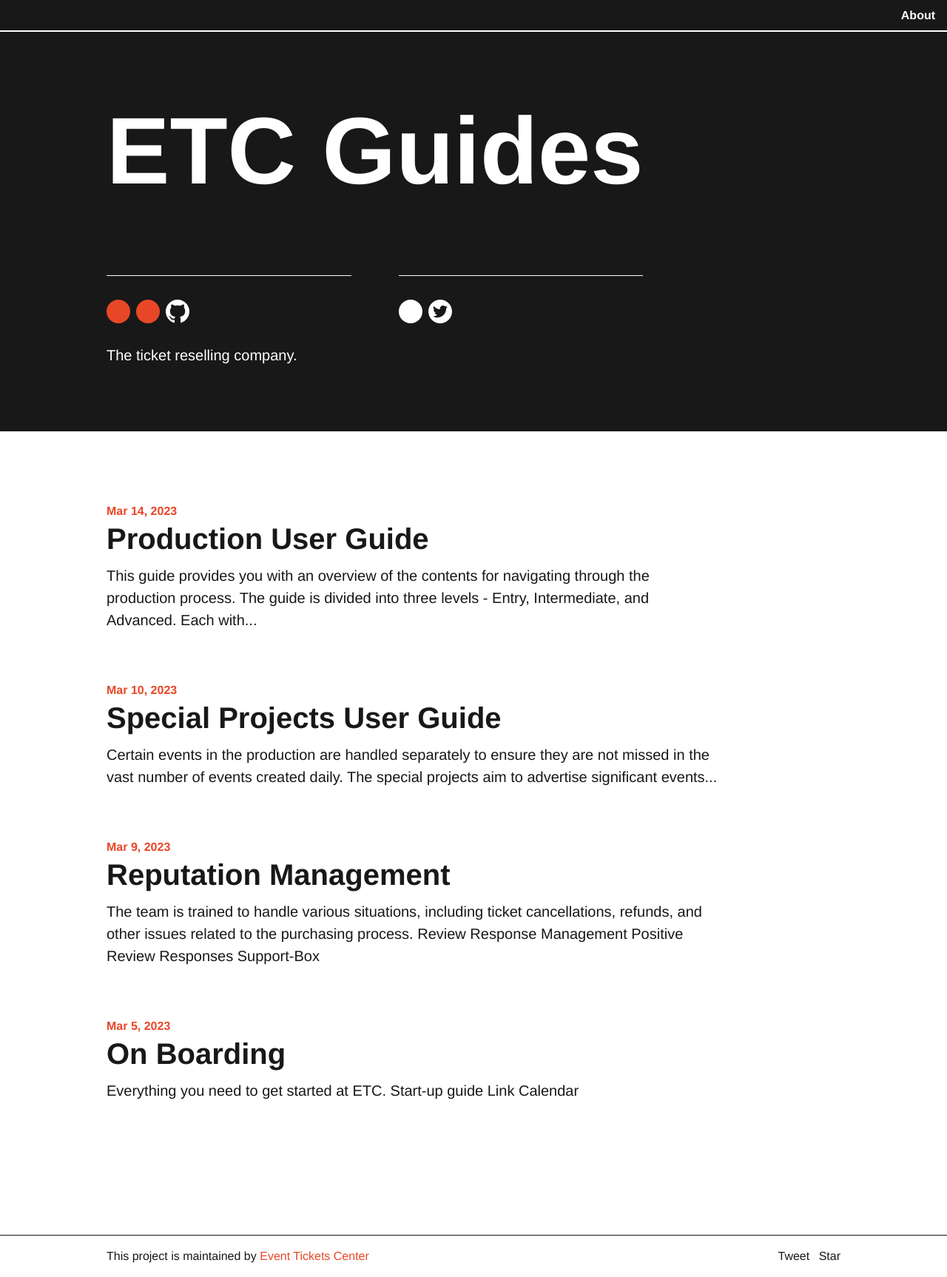
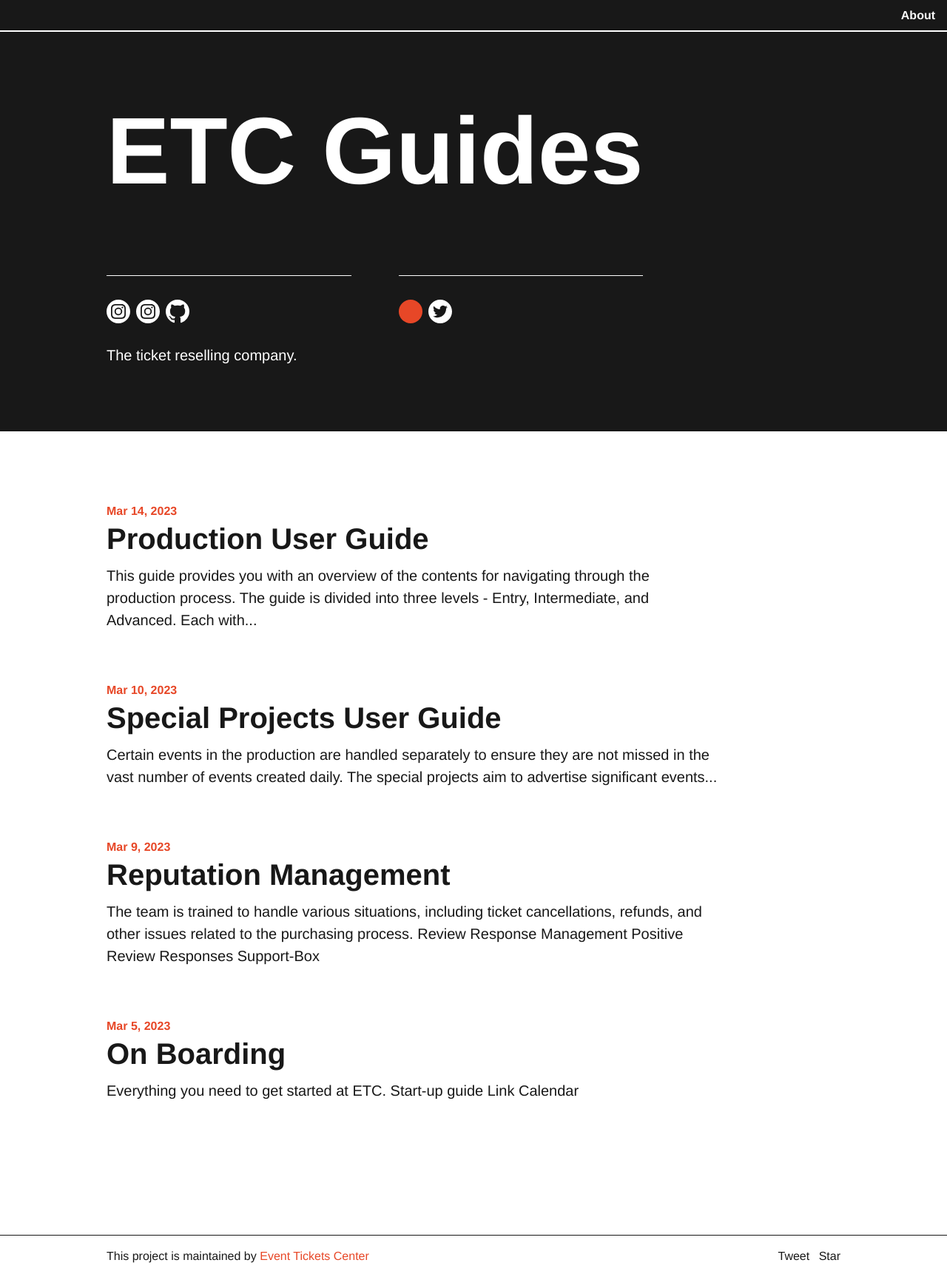
Before and after one commit to ETC-Docs/ETC-Docs, a Jekyll site: the page built from index.markdown, in a window 1280 px wide. Shown: the whole page at 74% size. Built offline with Jekyll 4.4.1, drawn with Linux system fonts in a browser that asks for light colours; comment, search, counter and statistics services are not loaded.

Commit message:
Updated Theme

```diff
--- a/_config.yml
+++ b/_config.yml
@@ -26,7 +26,7 @@ domain: etc-docs.github.io
 baseurl: /ETC-Docs # the subpath of your site, e.g. /blog
 url: https://etc-docs.github.io # the base hostname & protocol for your site, e.g. http://example.com
 twitter_username: eventticketsctr
-github_username: Event Tickets Center
+# github_username:
 facebook_username: EventTicketsCenter
 
 # Build settings
--- /dev/null
+++ b/_includes/etc.html
@@ -0,0 +1,18 @@
+<a href="https://www.eventticketscenter.com" title="ETC website" class="link-social block">
+	<svg height="32" class="header-social" version="1.1" width="32" viewBox="0 0 16 16" aria-hidden="true">
+	<g>
+		<path d="M11.9,5.1c-0.1-0.2-0.2-0.4-0.4-0.6s-0.3-0.3-0.6-0.4C10.8,4,10.5,4,10,3.9c-0.5,0-0.7,0-2,0s-1.5,0-2,0
+			C5.5,4,5.2,4,5.1,4.1C4.8,4.2,4.7,4.3,4.5,4.5S4.2,4.8,4.1,5.1C4,5.2,4,5.5,3.9,6c0,0.5,0,0.7,0,2s0,1.5,0,2c0,0.5,0.1,0.8,0.2,0.9
+			c0.1,0.2,0.2,0.4,0.4,0.6c0.2,0.2,0.3,0.3,0.6,0.4C5.2,12,5.5,12,6,12.1c0.5,0,0.7,0,2,0c1.3,0,1.5,0,2,0c0.5,0,0.8-0.1,0.9-0.2
+			c0.2-0.1,0.4-0.2,0.6-0.4s0.3-0.3,0.4-0.6c0.1-0.2,0.2-0.4,0.2-0.9c0-0.5,0-0.7,0-2s0-1.5,0-2C12,5.5,12,5.2,11.9,5.1z M8,10.6
+			c-1.4,0-2.6-1.1-2.6-2.6c0-1.4,1.1-2.6,2.6-2.6c1.4,0,2.6,1.1,2.6,2.6C10.6,9.4,9.4,10.6,8,10.6z M10.7,5.9c-0.3,0-0.6-0.3-0.6-0.6
+			s0.3-0.6,0.6-0.6s0.6,0.3,0.6,0.6S11,5.9,10.7,5.9z"/>
+		<path d="M8,0C3.6,0,0,3.6,0,8s3.6,8,8,8s8-3.6,8-8S12.4,0,8,0z M13,10.1c0,0.5-0.1,0.9-0.2,1.2c-0.1,0.3-0.3,0.6-0.6,0.9
+			c-0.3,0.3-0.6,0.4-0.9,0.6c-0.3,0.1-0.7,0.2-1.2,0.2c-0.5,0-0.7,0-2.1,0s-1.5,0-2.1,0c-0.5,0-0.9-0.1-1.2-0.2
+			c-0.3-0.1-0.6-0.3-0.9-0.6c-0.3-0.3-0.4-0.6-0.6-0.9C3.1,11,3.1,10.6,3,10.1C3,9.5,3,9.4,3,8s0-1.5,0-2.1c0-0.5,0.1-0.9,0.2-1.2
+			c0.1-0.3,0.3-0.6,0.6-0.9c0.3-0.3,0.6-0.4,0.9-0.6C5,3.1,5.4,3.1,5.9,3C6.5,3,6.6,3,8,3s1.5,0,2.1,0c0.5,0,0.9,0.1,1.2,0.2
+			c0.3,0.1,0.6,0.3,0.9,0.6c0.3,0.3,0.4,0.6,0.6,0.9C12.9,5,12.9,5.4,13,5.9c0,0.5,0,0.7,0,2.1S13,9.5,13,10.1z"/>
+		<circle cx="8" cy="8" r="1.7"/>
+	</g>
+	</svg>
+</a>
--- a/_layouts/home.html
+++ b/_layouts/home.html
@@ -28,10 +28,10 @@
             <div class="col-4 sm-width-full left border-top-thin">
               <div class="table">
                 <div class="inline-block mt-3 mr-1">
-                  {% include dot-accent.html %}
+                  {% include etc.html %}
                 </div>
                 <div class="inline-block mt-3 mr-1">
-                  {% include dot-accent.html %}
+                  {% include instagram.html %}
                 </div>
                 <div class="inline-block mt-3">
                   {% include github.html %}
@@ -43,7 +43,7 @@
 
             <div class="col-4 sm-width-full left border-top-thin mt-3 mt-lg-0 ml-lg-4 table">
                 <div class="inline-block mt-3 mr-1">
-                  {% include dot.html %}
+                  {% include dot-accent.html %}
                 </div>
                 <div class="inline-block mt-3">
                   {% include {{ site.social_link | default: "twitter" }}.html %}
```
Also changed, not shown: 9 other files.
